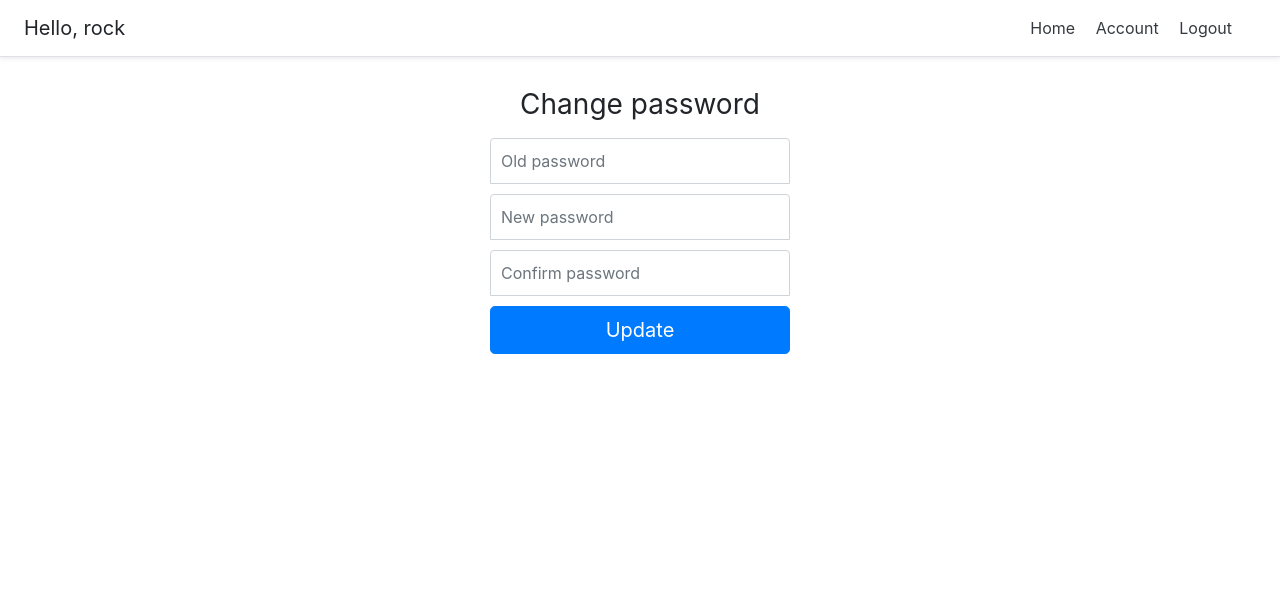
After one commit to Praful-a/BlogApp, a Django app: page /password_change/ in a window 1280 px wide. The commit adds this page. Shown: the top 609 px of the page. Run offline with Django 4.2, Linux system fonts and the light colour scheme; a user stored in the database is signed in.

Commit message:
reset password pages.

```diff
--- a/src/account/templates/account/login.html
+++ b/src/account/templates/account/login.html
@@ -65,4 +65,8 @@
 
 </form>
 
+<div class="d-flex flex-column">
+    <a class="m-auto" href="{% url 'password_reset' %}">Reset Password</a>
+</div>
+
 {% endblock content %}
--- a/src/mysite/settings.py
+++ b/src/mysite/settings.py
@@ -28,6 +28,8 @@ DEBUG = True
 
 ALLOWED_HOSTS = []
 
+if DEBUG:
+    EMAIL_BACKEND = "django.core.mail.backends.console.EmailBackend"
 
 # Application definition
 
--- a/src/mysite/urls.py
+++ b/src/mysite/urls.py
@@ -15,6 +15,8 @@ Including another URLconf
 """
 from django.contrib import admin
 from django.urls import path
+from django.contrib.auth import views as auth_views
+
 from personal.views import (
     home_page
 )
@@ -31,5 +33,25 @@ urlpatterns = [
     path('register', registration_view, name="register"),
     path('logout/', logout_view, name='logout'),
     path('login/', login_view, name='login'),
-    path('account/', account_view, name='account')
+    path('account/', account_view, name='account'),
+
+    # Password reset links (ref: https://github.com/django/django/blob/master/django/contrib/auth/views.py)
+    path('password_change/done/', auth_views.PasswordChangeDoneView.as_view(template_name='registration/password_change_done.html'),
+         name='password_change_done'),
+
+    path('password_change/', auth_views.PasswordChangeView.as_view(template_name='registration/password_change.html'),
+         name='password_change'),
+
+    path('password_reset/done/', auth_views.PasswordResetCompleteView.as_view(template_name='registration/password_reset_done.html'),
+         name='password_reset_done'),
+
+    path('reset/<uidb64>/<token>/', auth_views.PasswordResetConfirmView.as_view(),
+         name='password_reset_confirm'),
+    path('password_reset/', auth_views.PasswordResetView.as_view(),
+         name='password_reset'),
+
+    path('reset/done/', auth_views.PasswordResetCompleteView.as_view(template_name='registration/password_reset_complete.html'),
+         name='password_reset_complete'),
+
+
 ]
--- /dev/null
+++ b/src/templates/registration/password_change.html
@@ -0,0 +1,60 @@
+{% extends 'base.html' %}
+
+{% block content %}
+<style type="text/css">
+    .form-signin {
+        width: 100%;
+        max-width: 330px;
+        padding: 15px;
+        margin: auto;
+    }
+
+    .form-signin .checkbox {
+        font-weight: 400;
+    }
+
+    .form-signin .form-control {
+        position: relative;
+        box-sizing: border-box;
+        height: auto;
+        padding: 10px;
+        font-size: 16px;
+    }
+
+    .form-signin .form-control:focus {
+        z-index: 2;
+    }
+
+    .form-signin input[type="password"] {
+        margin-bottom: 10px;
+        border-bottom-right-radius: 0;
+        border-bottom-left-radius: 0;
+    }
+
+    .h3 {
+        text-align: center;
+    }
+</style>
+
+
+<form method="POST" class="form-signin">{% csrf_token %}
+    <h1 class="h3 mb-3 font-weight-normal">Change password</h1>
+    <input name="old_password" class="form-control" placeholder="Old password" type="password" id="id_old_password"
+        required="true">
+    <input name="new_password1" class="form-control" placeholder="New password" type="password" id="id_new_password1"
+        required="true">
+    <input name="new_password2" class="form-control" placeholder="Confirm password" type="password"
+        id="id_new_password2" required="true">
+
+    {% for field in form %}
+    {% for error in field.errors %}
+    <p style="color: red">{{ error }}</p>
+    {% endfor %}
+    {% endfor %}
+
+    <button class="btn btn-lg btn-primary btn-block" type="submit">Update</button>
+</form>
+
+
+
+{% endblock %}
--- /dev/null
+++ b/src/templates/registration/password_reset_subject.txt
@@ -0,0 +1 @@
+BlogApp password reset
```
Also changed, not shown: src/account/templates/account/account.html (+3 -26 lines), src/account/templates/account/register.html (+2 -18 lines), src/templates/registration/password_change_done.html (added, +11 -0 lines), src/templates/registration/password_reset_complete.html (added, +13 -0 lines), src/templates/registration/password_reset_done.html (added, +20 -0 lines), src/templates/registration/password_reset_email.html (added, +12 -0 lines), src/templates/registration/password_reset_form.html (added, +50 -0 lines), src/db.sqlite3.
